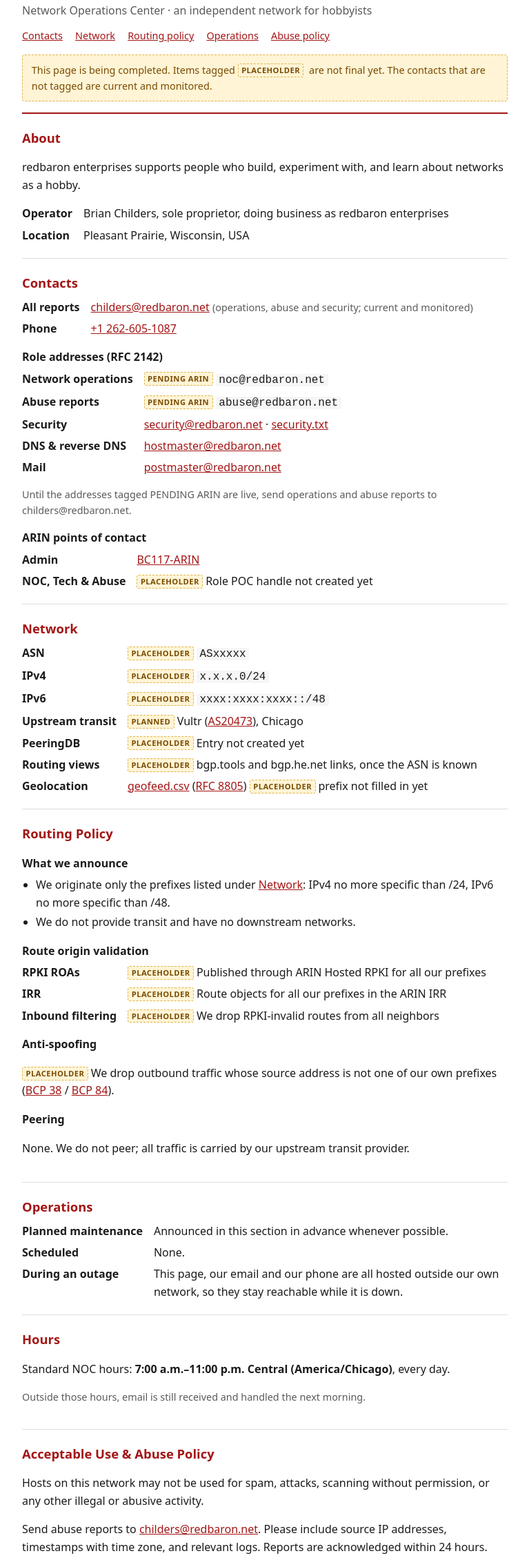
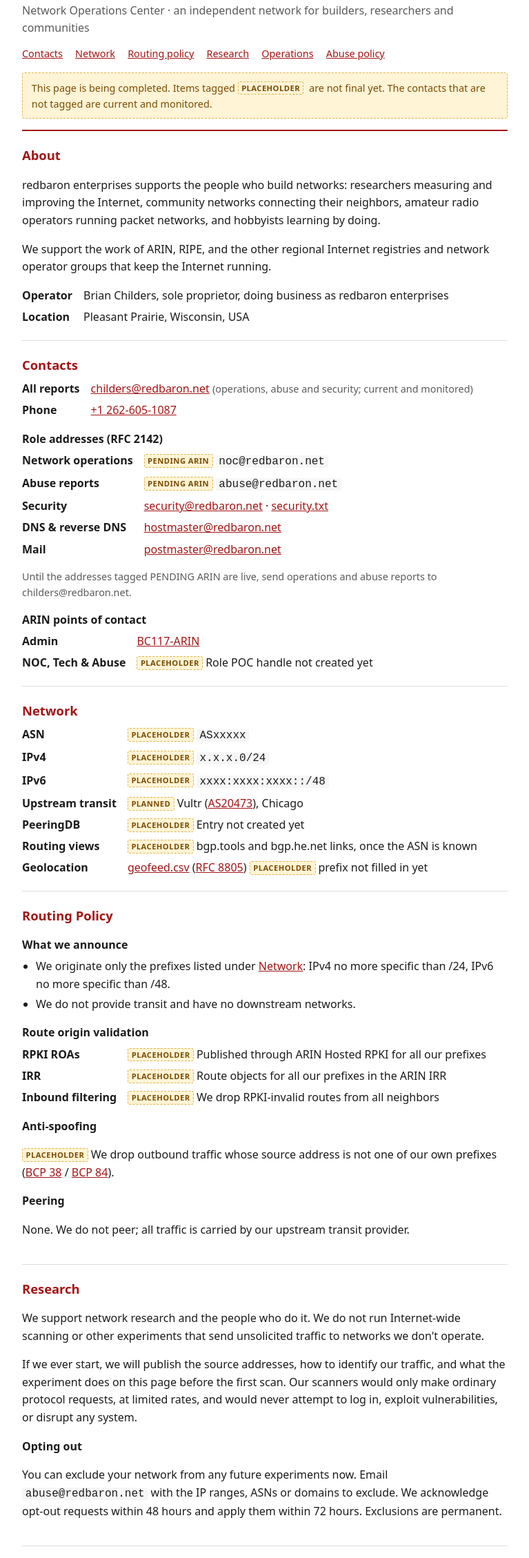
Before and after one commit to brianchilders/redbaron-noc, a plain HTML site: page index.html in a window 1280 px wide. Shown: the part 86-2344 px from the top of the page at 69% size, without its empty margins (256-1023 px from the left). Drawn offline with Linux system fonts and the light colour scheme.

Commit message:
Broaden mission: tagline, About, Research section (no scanning, opt-out)

```diff
--- a/index.html
+++ b/index.html
@@ -21,7 +21,7 @@
   <meta charset="utf-8">
   <meta name="viewport" content="width=device-width, initial-scale=1">
   <title>redbaron enterprises NOC</title>
-  <meta name="description" content="Network operations contacts, routing policy and abuse policy for redbaron enterprises, an independent network for hobbyists.">
+  <meta name="description" content="redbaron enterprises: an independent network for builders, researchers and communities. Network operations contacts, routing policy, research policy and abuse policy.">
   <!-- Tell the browser both color schemes are supported (form controls, scrollbars). -->
   <meta name="color-scheme" content="light dark">
   <!-- Inline SVG favicon (keeps the page a single file). Replaces the old Blogger icon browsers cached for this host. -->
@@ -114,11 +114,12 @@
 
   <header>
     <h1>redbaron enterprises</h1>
-    <p>Network Operations Center &middot; an independent network for hobbyists</p>
+    <p>Network Operations Center &middot; an independent network for builders, researchers and communities</p>
     <nav aria-label="Sections">
       <a href="#contacts">Contacts</a>
       <a href="#network">Network</a>
       <a href="#routing">Routing policy</a>
+      <a href="#research">Research</a>
       <a href="#operations">Operations</a>
       <a href="#policy">Abuse policy</a>
     </nav>
@@ -135,7 +136,8 @@
          ============================================================ -->
     <section id="about">
       <h2>About</h2>
-      <p>redbaron enterprises supports people who build, experiment with, and learn about networks as a hobby.</p>
+      <p>redbaron enterprises supports the people who build networks: researchers measuring and improving the Internet, community networks connecting their neighbors, amateur radio operators running packet networks, and hobbyists learning by doing.</p>
+      <p>We support the work of ARIN, RIPE, and the other regional Internet registries and network operator groups that keep the Internet running.</p>
       <dl>
         <dt>Operator</dt>
         <dd>Brian Childers, sole proprietor, doing business as redbaron enterprises</dd>
@@ -251,6 +253,22 @@
     </section>
 
     <!-- ============================================================
+         RESEARCH
+         We support network research but do NOT run scanning or other
+         active measurement (our planned upstream, Vultr, does not allow
+         scanning). If that ever changes, publish the scanner source
+         addresses, reverse DNS names and method here BEFORE the first
+         scan, and only state opt-out timings you can actually meet.
+         ============================================================ -->
+    <section id="research">
+      <h2>Research</h2>
+      <p>We support network research and the people who do it. We do not run Internet-wide scanning or other experiments that send unsolicited traffic to networks we don't operate.</p>
+      <p>If we ever start, we will publish the source addresses, how to identify our traffic, and what the experiment does on this page before the first scan. Our scanners would only make ordinary protocol requests, at limited rates, and would never attempt to log in, exploit vulnerabilities, or disrupt any system.</p>
+      <h3>Opting out</h3>
+      <p>You can exclude your network from any future experiments now. Email <code>abuse@redbaron.net</code> with the IP ranges, ASNs or domains to exclude. We acknowledge opt-out requests within 48 hours and apply them within 72 hours. Exclusions are permanent.</p>
+    </section>
+
+    <!-- ============================================================
          OPERATIONS
          How we communicate maintenance and outages. This page is
          off-net, so it stays up when our network is down.
```
Also changed, not shown: 1 other file.
